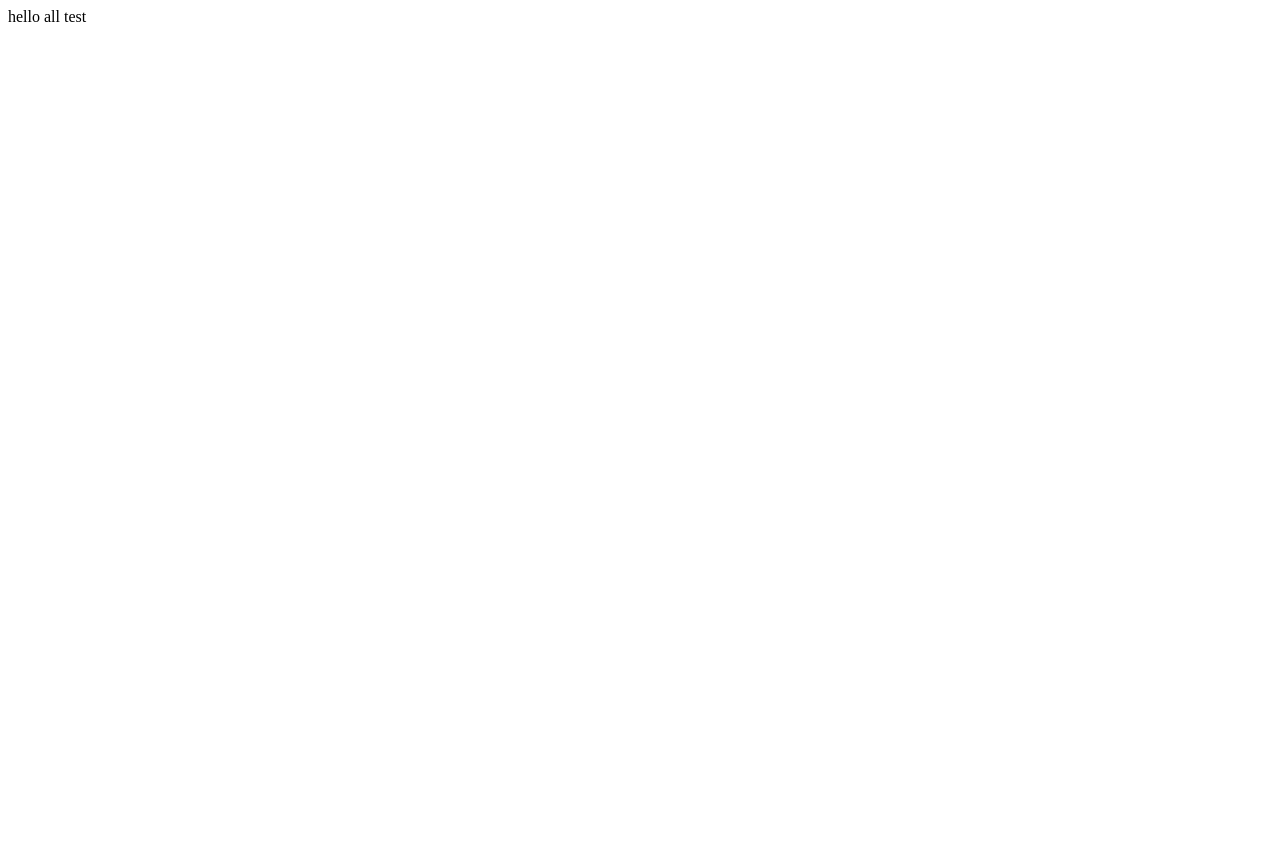
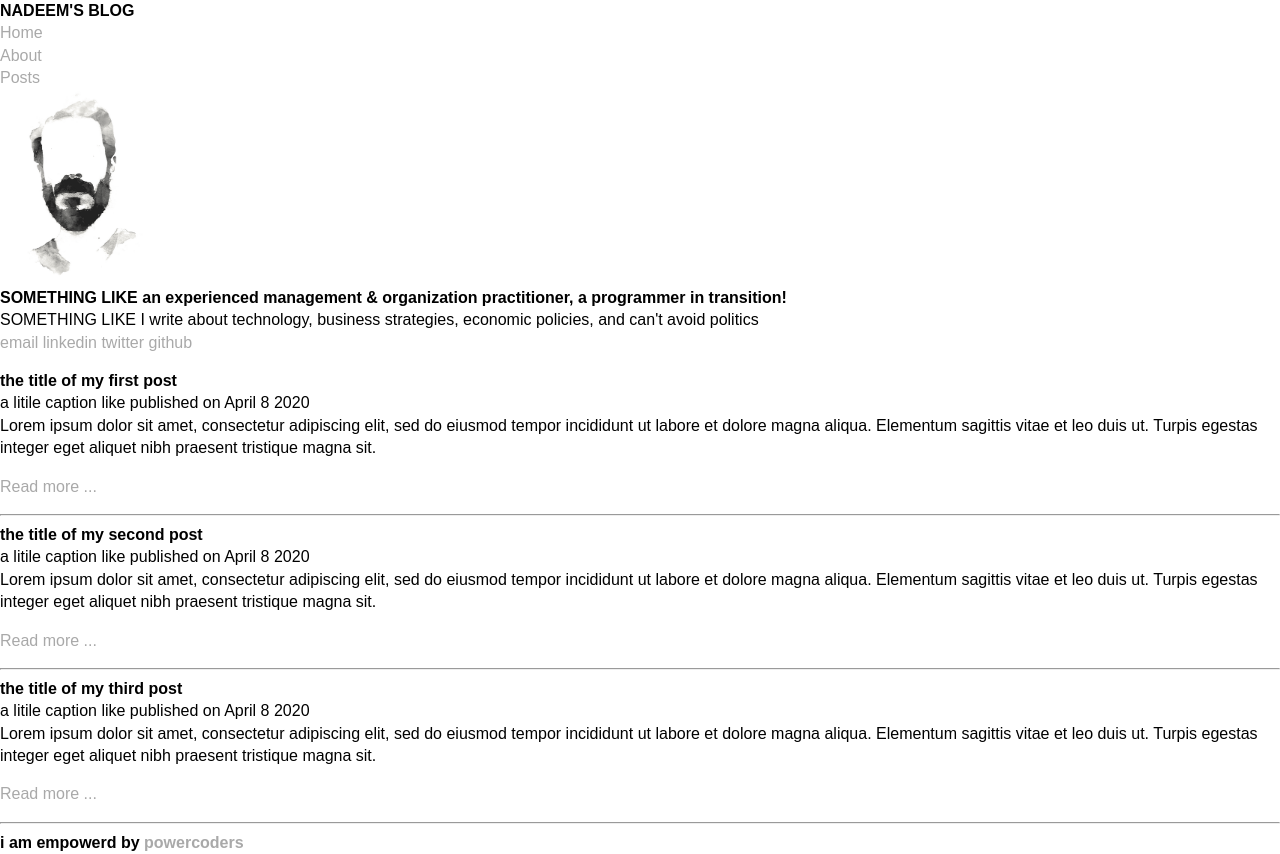
Before and after one commit to Nadeempoco/dev-blog, a plain HTML site: page index.html in a window 1280 px wide. Before the commit the page ends 800 px from the top, so only its background shows below. Drawn offline with Linux system fonts and the light colour scheme.

Commit message:
index & css  basic structure

```diff
--- /dev/null
+++ b/assets/css/style.css
@@ -0,0 +1,80 @@
+/* THIS IS MY alternative CSS STYLESHEET, I SHOULD USE IT AS A GUIDANCE AND FOLLOW THE STRUCTURE. APRIL 8 2020.
+--------------------------------- */
+
+
+/* RESET
+--------------------------------- */
+/* #region  */
+html,body,div,span,applet,object,iframe,h1,h2,h3,h4,h5,h6,p,blockquote,pre,a,abbr,acronym,address,big,cite,code,del,dfn,em,img,ins,kbd,q,s,samp,small,strike,strong,sub,sup,tt,var,b,u,i,center,dl,dt,dd,ol,ul,li,fieldset,form,label,legend,table,caption,tbody,tfoot,thead,tr,th,td,article,aside,canvas,details,embed,figure,figcaption,footer,header,hgroup,menu,nav,output,ruby,section,summary,time,mark,audio,video{margin:0;padding:0;border:0;font-size:100%;font:inherit;vertical-align:baseline}article,aside,details,figcaption,figure,footer,header,hgroup,menu,nav,section{display:block}body{line-height:1}ol,ul{list-style:none}blockquote,q{quotes:none}blockquote:before,blockquote:after,q:before,q:after{content:'';content:none}table{border-collapse:collapse;border-spacing:0}
+
+/* box model to border-box */
+html {
+  box-sizing: border-box;
+}
+
+
+/* #endregion */
+
+/* SINGLE COMMENT */
+
+
+/* BASIC FORMATTING
+--------------------------------- */
+
+/* root formats */
+html {
+  font-size: 16px; /* font pixel size should always be to root */
+  scroll-behavior: smooth;
+}
+
+/* the body formats */
+body {
+  font-size: 1rem; /* rem is related to the root (html), but em is related to the parent */
+  font-family: sans-serif;
+  line-height: 1.4;
+}
+
+/* links */
+a {
+  text-decoration: none;
+  color: darkgrey;
+  outline: none;
+  transition: color 0.5s ease; /* it is the litile animiation when i point on the link */
+}
+
+a:hover {
+  color: gray;
+}
+
+/* buttons */
+button {
+  background: none;
+  border: none;
+}
+
+/* inputs */
+input, input:focus {
+  border: none;
+  outline: none;
+}
+
+/* titles formatting */
+h1, h2 {
+  font-weight: 700;
+}
+h3 {
+  font-weight: 600;
+}
+p {
+  margin-bottom: 1em;
+}
+/* HELPER CLASSES
+--------------------------------- */
+
+
+/* LAYOUT
+--------------------------------- */
+
+
+/* MEDIA QUERIES
+--------------------------------- */
--- a/index.html
+++ b/index.html
@@ -1 +1,65 @@
-hello all test
+<!DOCTYPE html>
+<html lang="en">
+<head>
+  <meta charset="UTF-8">
+  <meta name="viewport" content="width=device-width, initial-scale=1.0">
+
+  <title>Nadeem's blog</title>
+
+  <link rel="stylesheet" href="assets/css/style.css">
+</head>
+<body>
+
+  <header>
+    <section>
+      <h1>NADEEM'S BLOG</h1>
+      <ul>
+        <li><a href="#">Home</a></li>
+        <li><a href="#">About</a></li>
+        <li><a href="#">Posts</a></li>
+      </ul>
+    </section>
+    <section>
+      <figure>
+        <img src="assets/img/noeyes.png" width="150px" alt="here goes my picture">
+        <h2>SOMETHING LIKE an experienced management & organization practitioner, a programmer in transition!</h2>
+        <small>SOMETHING LIKE I write about technology, business strategies, economic policies, and can't avoid politics</small>
+      </figure>
+      <p>
+        <a href="#" target="_blank">email</a>
+        <a href="#" target="_blank">linkedin</a>
+        <a href="#" target="_blank">twitter</a>
+        <a href="#" target="_blank">github</a>
+      </p>
+    </section>
+  </header>
+
+  <main>
+    <article>
+      <h3>the title of my first post</h3>
+      <small>a litile caption like published on April 8 2020</small>
+      <p>Lorem ipsum dolor sit amet, consectetur adipiscing elit, sed do eiusmod tempor incididunt ut labore et dolore magna aliqua. Elementum sagittis vitae et leo duis ut. Turpis egestas integer eget aliquet nibh praesent tristique magna sit.</p>
+      <p><a href="#">Read more ...</a></p>
+      <hr>
+    </article>
+    <article>
+      <h3>the title of my second post</h3>
+      <small>a litile caption like published on April 8 2020</small>
+      <p>Lorem ipsum dolor sit amet, consectetur adipiscing elit, sed do eiusmod tempor incididunt ut labore et dolore magna aliqua. Elementum sagittis vitae et leo duis ut. Turpis egestas integer eget aliquet nibh praesent tristique magna sit.</p>
+      <p><a href="#">Read more ...</a></p>
+      <hr>
+    </article>
+    <article>
+      <h3>the title of my third post</h3>
+      <small>a litile caption like published on April 8 2020</small>
+      <p>Lorem ipsum dolor sit amet, consectetur adipiscing elit, sed do eiusmod tempor incididunt ut labore et dolore magna aliqua. Elementum sagittis vitae et leo duis ut. Turpis egestas integer eget aliquet nibh praesent tristique magna sit.</p>
+      <p><a href="#">Read more ...</a></p>
+      <hr>
+    </article>
+
+  </main>
+  <footer>
+    <h2>i am empowerd by <a href="#" target="_blank">powercoders</a></h2>
+  </footer>
+</body>
+</html>
```
Also changed, not shown: assets/img/noeyes.png (added).
